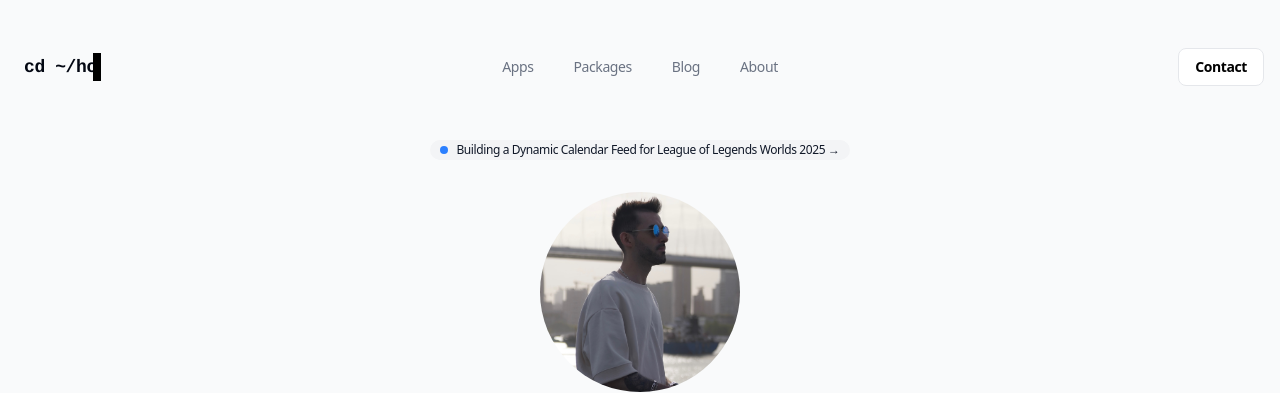
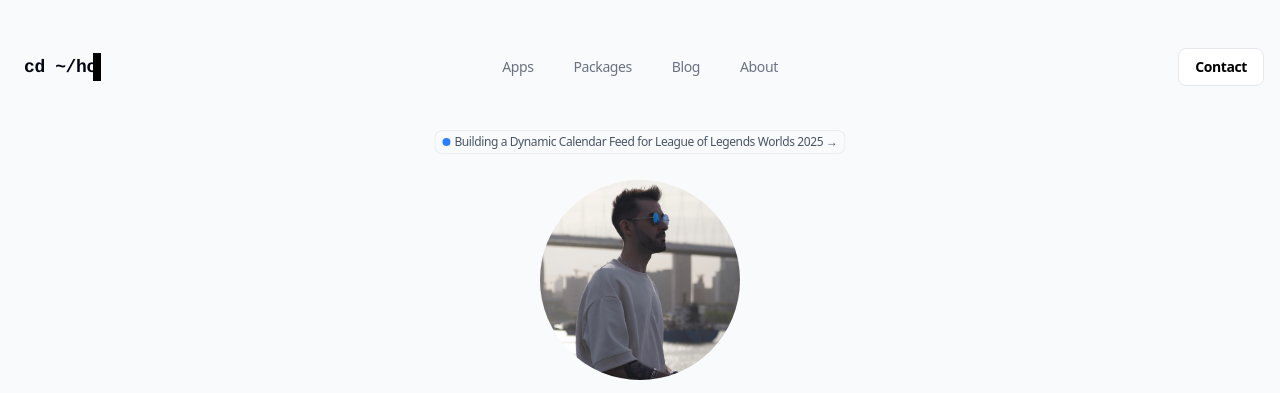
Before and after one commit to xavierbriole/portfolio, an Astro site: page / in a window 1280 px wide. Shown: the top 393 px of the page. Built offline with nearby package versions, Linux system fonts and the light colour scheme; Astro itself is replaced by a stand-in of ours; some packages are replaced by stand-ins of ours.

Commit message:
Improve Badge component

```diff
--- a/src/components/Badge.astro
+++ b/src/components/Badge.astro
@@ -9,12 +9,12 @@ const { link } = Astro.props;
 {
   link ? (
     <a href={link} class="inline-block">
-      <span class="inline-flex items-center gap-2 rounded-full bg-gray-100 px-2.5 py-0.5 text-xs font-medium text-gray-900 dark:bg-gray-700 dark:text-gray-300">
+      <span class="inline-flex items-center rounded-md bg-gray-50 px-2 py-1 text-xs font-medium text-gray-600 inset-ring inset-ring-gray-500/10">
         <slot />
       </span>
     </a>
   ) : (
-    <span class="inline-flex items-center gap-2 rounded-full bg-gray-100 px-2.5 py-0.5 text-xs font-medium text-gray-900 dark:bg-gray-700 dark:text-gray-300">
+    <span class="inline-flex items-center rounded-md bg-gray-50 px-2 py-1 text-xs font-medium text-gray-600 inset-ring inset-ring-gray-500/10">
       <slot />
     </span>
   )
--- a/src/pages/index.astro
+++ b/src/pages/index.astro
@@ -13,12 +13,12 @@ const blogPosts = await fetchBlogPosts();
 <BaseLayout title="Xavier Briole" isHome>
   <section class="flex min-h-screen items-center justify-center">
     <div class="w-full">
-      <div class="mx-auto max-w-7xl px-6 lg:px-8">
+      <div class="relative mx-auto max-w-7xl px-6 lg:px-8">
         {
           blogPosts.length > 0 && (
-            <div class="text-center">
+            <div class="absolute top-0 left-1/2 -translate-x-1/2 -translate-y-[200%] text-center">
               <Badge link={`/blog/${blogPosts[0].params.slug}`}>
-                <span class="size-2 shrink-0 rounded-full bg-blue-500" />
+                <span class="mr-1 size-2 shrink-0 rounded-full bg-blue-500" />
                 {`${blogPosts[0].props.blogPost.data.title} →`}
               </Badge>
             </div>
```
